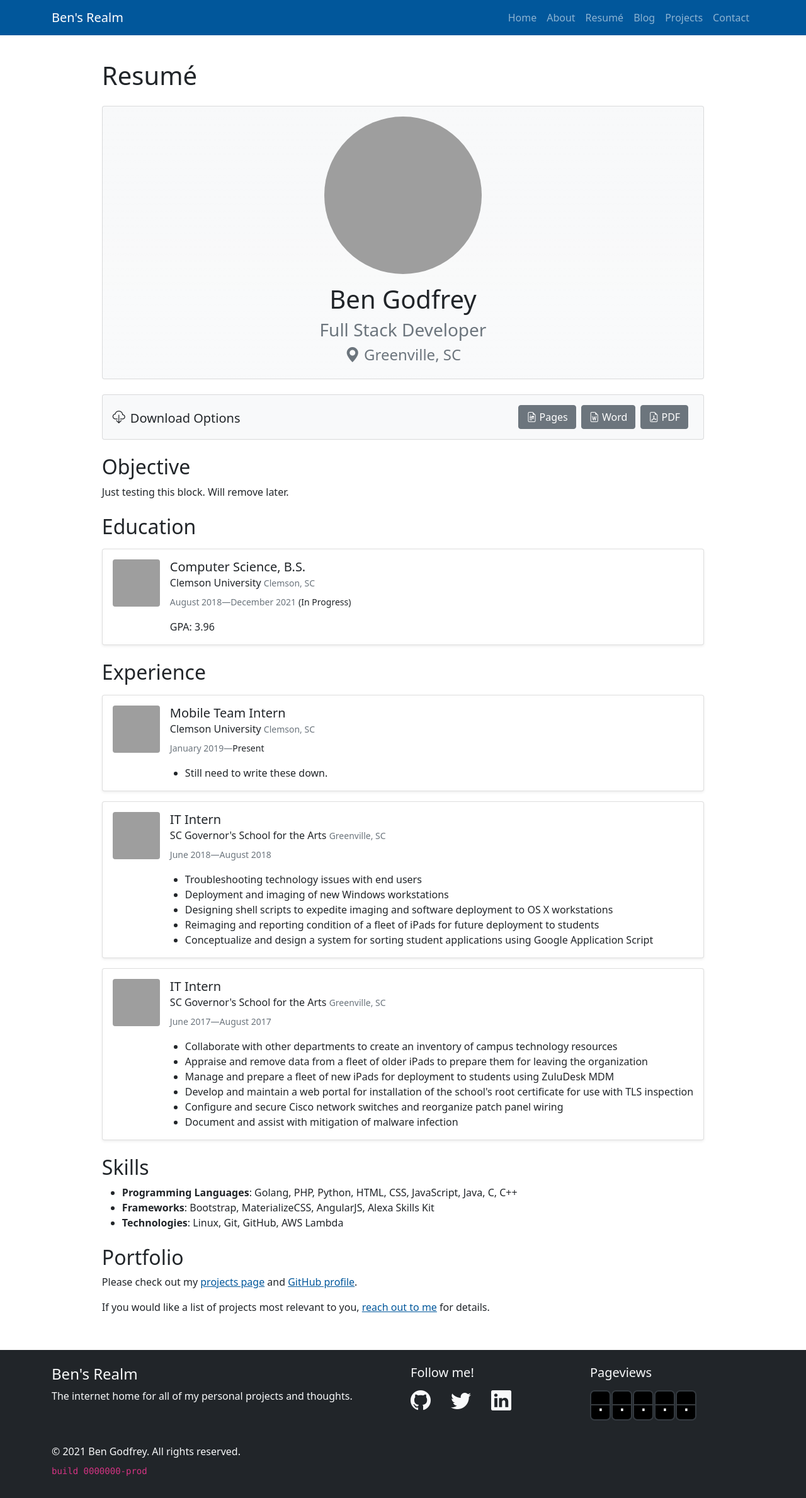
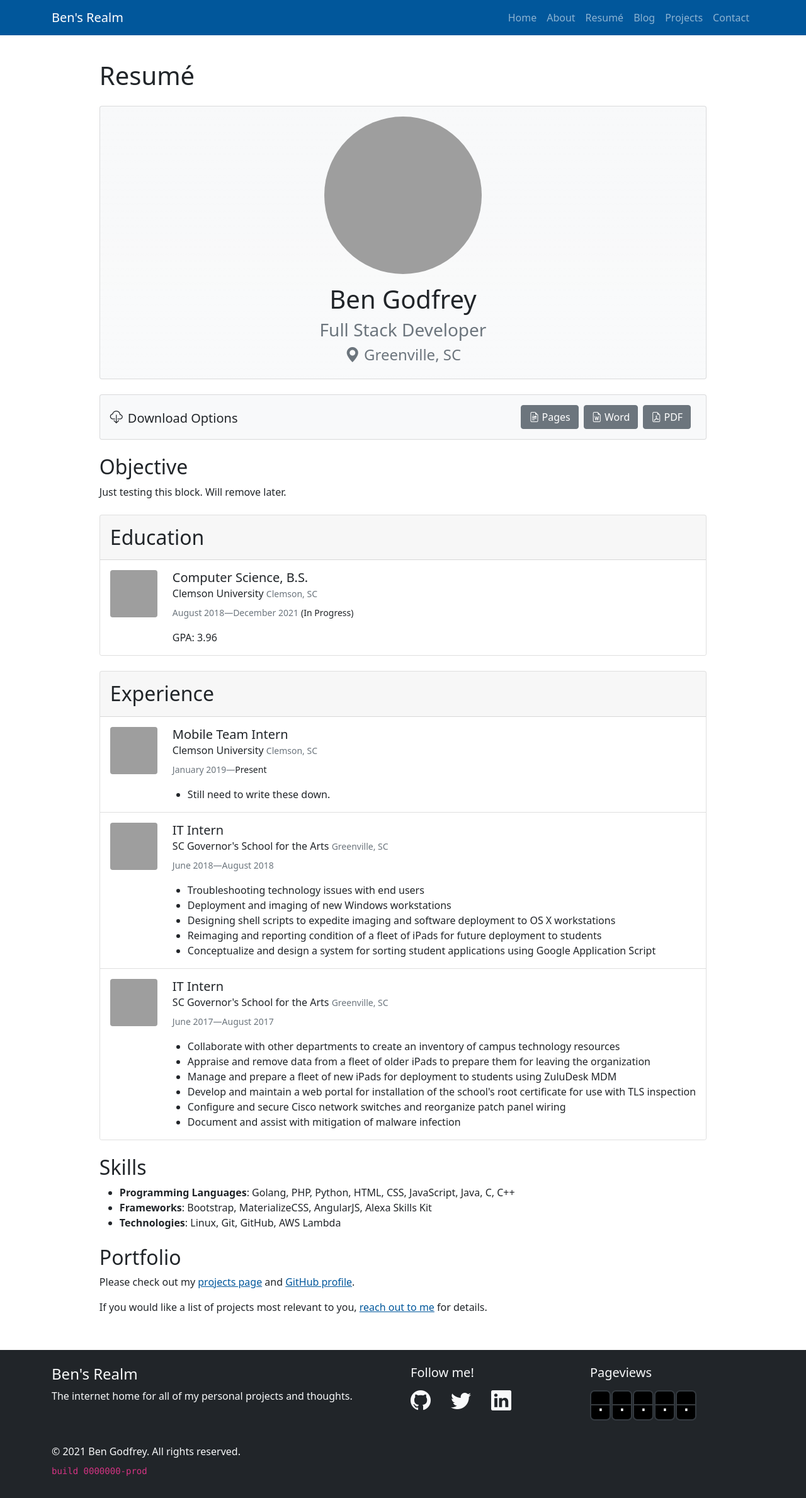
Before and after one commit to BenJetson/benjetson.github.io, a Jekyll site: the page built from resume.html, in a window 1280 px wide. Shown: the whole page at 63% size. Built offline with Jekyll 4.4.1, drawn with Linux system fonts in a browser that asks for light colours; grey boxes are pictures that could not be loaded.

Commit message:
Use card list-group blocks for resume instead. #8

```diff
--- a/_sass/custom/styles/_resume.scss
+++ b/_sass/custom/styles/_resume.scss
@@ -7,28 +7,55 @@
 main.resume {
   // max-width: 750px;
   margin: 0 auto;
-  @extend .mb-4;
+  margin-bottom: map-get($map: $spacers, $key: 4);
 
   section {
-    @extend .mt-4;
+    margin-top: map-get($map: $spacers, $key: 4);
   }
 
-  .card.resume-item {
-    @extend .mt-3;
-    @extend .shadow-sm;
+  .resume-group {
+    @extend .card;
+    margin-top: map-get($map: $spacers, $key: 3);
+
+    .resume-group-header {
+      @extend .card-header;
+
+      padding-top: map-get($map: $spacers, $key: 3);
+      padding-bottom: map-get($map: $spacers, $key: 3);
+
+      h2 {
+        margin-bottom: 0;
+      }
+    }
+
+    ul.resume-group-list {
+      @extend .list-group;
+      @extend .list-group-flush;
+
+      li.resume-item {
+        @extend .list-group-item;
+
+        padding-top: map-get($map: $spacers, $key: 3);
+        padding-bottom: map-get($map: $spacers, $key: 3);
+      }
+    }
 
     img {
       @extend .rounded;
-      @extend .ms-3;
-      @extend .mt-3;
 
       $img-size: 75px;
 
       height: $img-size;
       width: $img-size;
+
+      @include media-breakpoint-down(sm) {
+        margin-bottom: 1rem;
+      }
     }
 
-    ul {
+    ul.accomplishments {
+      list-style-type: disc;
+      margin-bottom: 0;
       padding-left: 1.5rem;
     }
   }
@@ -37,9 +64,8 @@ main.resume {
     @extend .btn;
     @extend .btn-secondary;
 
-    @extend .me-2;
-    @extend .text-center;
-
+    text-align: center;
+    margin-right: map-get($map: $spacers, $key: 2);
     margin-bottom: 0;
 
     @include media-breakpoint-down(sm) {
@@ -49,7 +75,8 @@ main.resume {
   }
 
   @media print {
-    section {
+    section,
+    li.resume-item {
       page-break-inside: avoid;
     }
 
--- a/resume.html
+++ b/resume.html
@@ -64,15 +64,18 @@ main_class: resume
 {% endif %}
 
 <section>
+  <div class="resume-group">
+    <div class="resume-group-header">
       <h2>Education</h2>
+    </div>
+    <ul class="resume-group-list">
       {% for degree in resume.education %}
-  <div class="card resume-item">
-    <div class="row g-0">
-      <div class="col-sm-auto d-flex justify-contentx-center">
+      <li class="resume-item">
+        <div class="row">
+          <div class="col-sm-auto">
             <img src="{{degree.logo}}" alt="{{degree.institution}} logo" />
           </div>
           <div class="col-sm">
-        <div class="card-body">
             <h3 class="h5 card-title">{{degree.degree}}</h3>
             <p class="h6 card-subtitle mb-2">
               {{degree.institution}}
@@ -91,21 +94,25 @@ main_class: resume
             {% endif %}
           </div>
         </div>
+      </li>
+      {% endfor %}
+    </ul>
   </div>
-  </div>
-  {% endfor %}
 </section>
 
 <section>
+  <div class="resume-group">
+    <div class="resume-group-header">
       <h2>Experience</h2>
+    </div>
+    <ul class="resume-group-list">
       {% for job in resume.jobs %}
-  <div class="card resume-item">
-    <div class="row g-0">
-      <div class="col-sm-auto d-flex justify-contentx-center">
+      <li class="resume-item">
+        <div class="row">
+          <div class="col-sm-auto">
             <img src="{{job.logo}}" alt="{{job.employer}} logo" />
           </div>
           <div class="col-sm">
-        <div class="card-body">
             <h3 class="h5 card-title">{{job.job_title}}</h3>
             <p class="h6 card-subtitle mb-2">
               {{job.employer}}
@@ -117,16 +124,17 @@ main_class: resume
               >{% unless job.term.end %}<small class="ws-nowrap">Present</small>
               {% endunless %}
             </p>
-          <ul class="mb-0">
+            <ul class="accomplishments">
               {% for item in job.accomplishments %}
               <li>{{item}}</li>
               {% endfor %}
             </ul>
           </div>
         </div>
+      </li>
+      {% endfor %}
+    </ul>
   </div>
-  </div>
-  {% endfor %}
 </section>
 
 <section>
```
Lines whose indentation alone changed are shown as unchanged.
